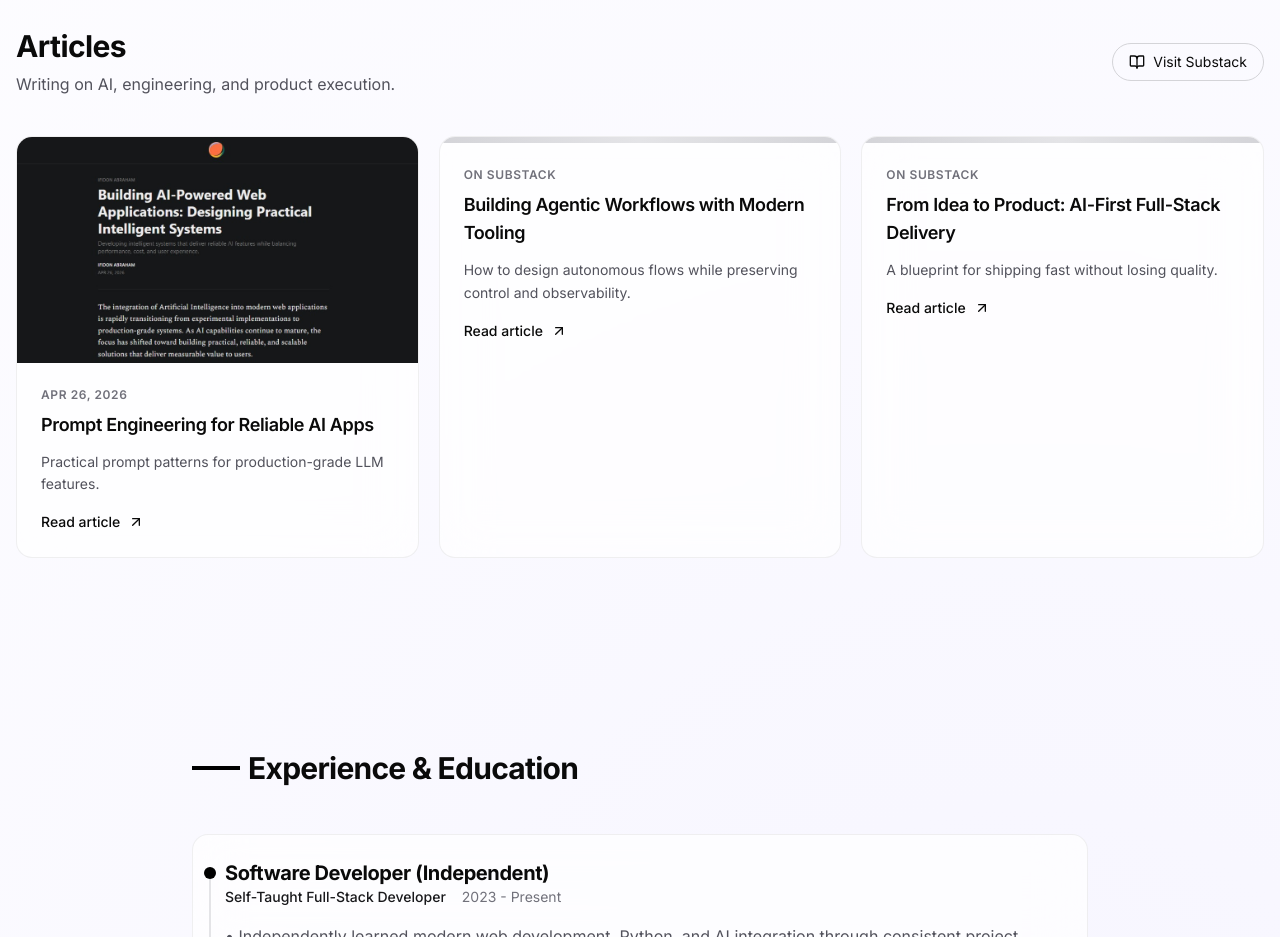
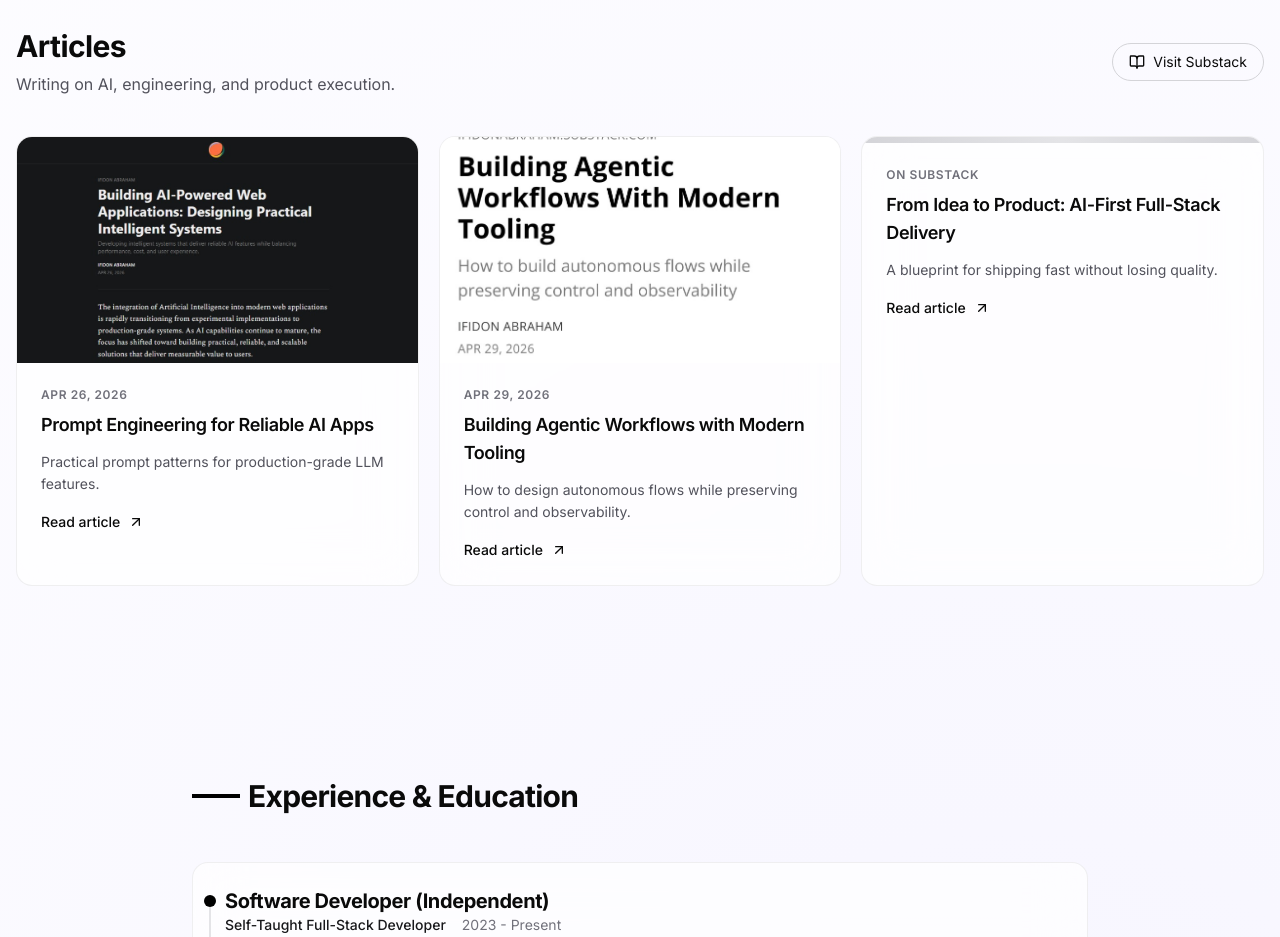
Before and after one commit to ifidonabraham/portfolio, a Next.js app: page / in a window 1280 px wide. Shown: the part 5300-6237 px from the top of the page. Built offline with nearby package versions, Linux system fonts and the light colour scheme; no server answers.

Commit message:
addition of substack link and article preview  to article templates

```diff
--- a/components/articles.tsx
+++ b/components/articles.tsx
@@ -14,9 +14,10 @@ const articles = [
   },
   {
     title: "Building Agentic Workflows with Modern Tooling",
-    href: "https://ifidonabraham.substack.com",
+    href: "https://open.substack.com/pub/ifidonabraham/p/building-agentic-workflows-with-modern?r=7at7o0&utm_campaign=post&utm_medium=web&showWelcomeOnShare=true",
     excerpt: "How to design autonomous flows while preserving control and observability.",
-    date: "On Substack",
+    image: "/articles/agentic-workflows/cover.png",
+    date: "Apr 29, 2026",
   },
   {
     title: "From Idea to Product: AI-First Full-Stack Delivery",
```
Also changed, not shown: public/articles/agentic-workflows/cover.png (added).
